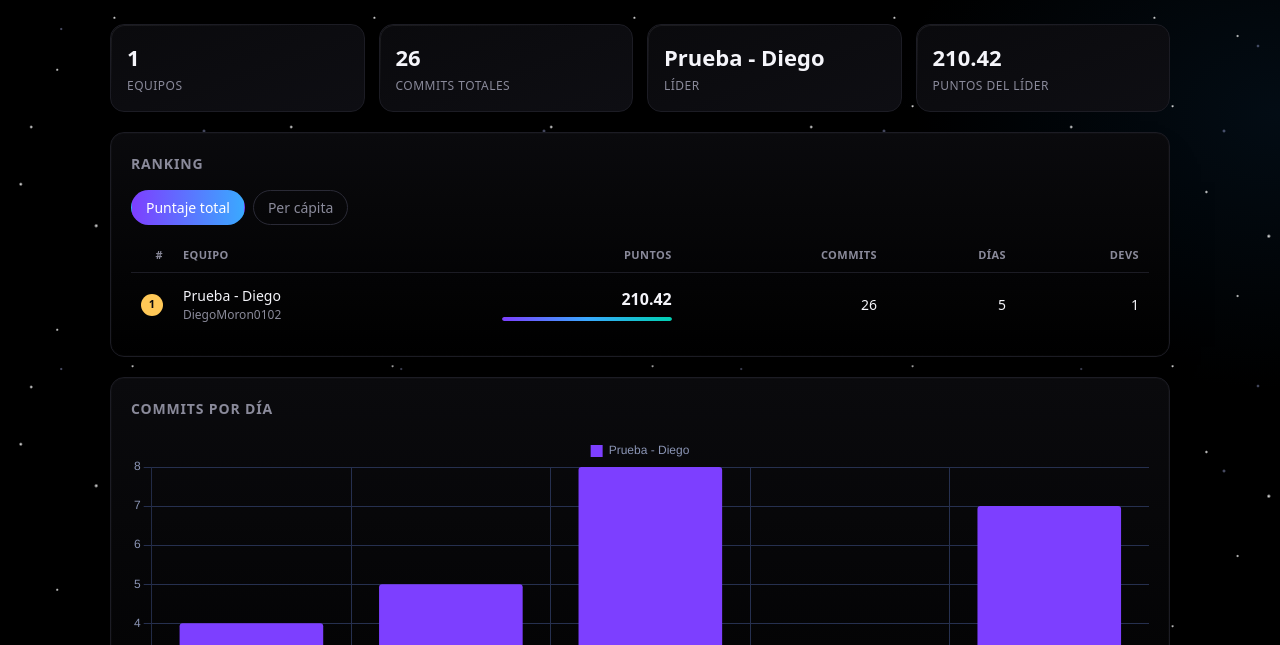
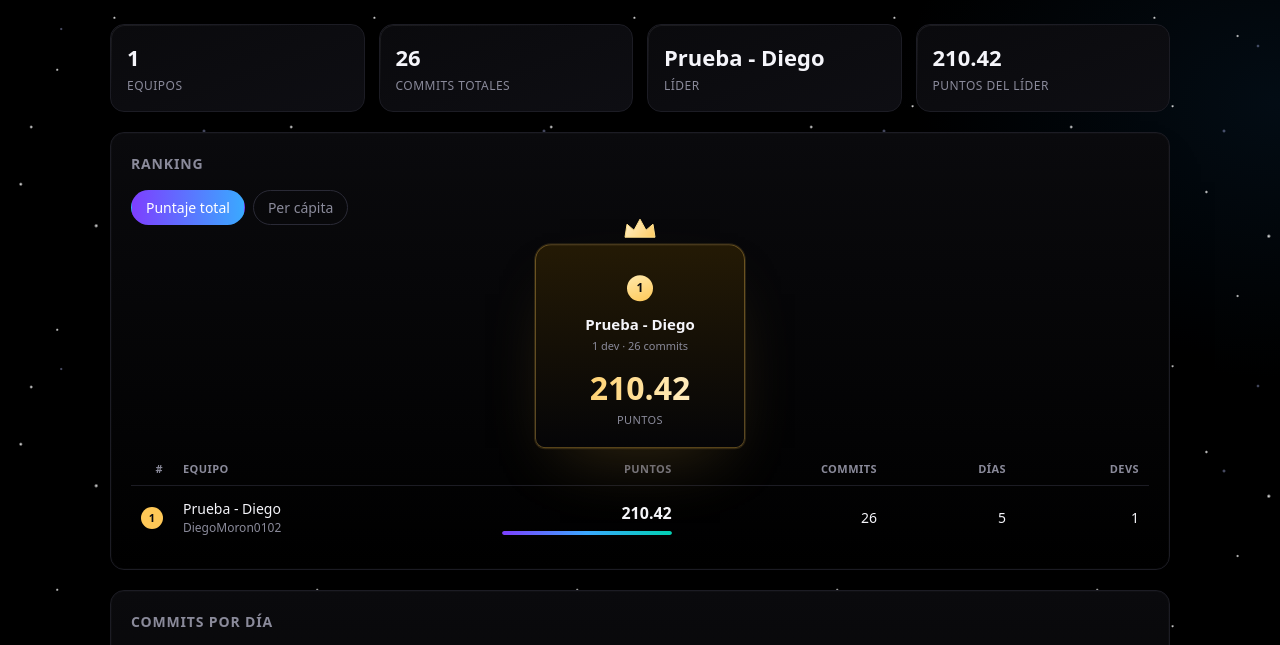
Before and after one commit to DiegoMoron0102/stellar-elite-tracker, a plain HTML site: page index.html in a window 1280 px wide. Shown: the part 107-752 px from the top of the page. Drawn offline with nearby package versions, Linux system fonts and the light colour scheme.

Commit message:
Dashboard: podio real (corona, resplandor dorado, elevación por puesto) y paginación de actividad a 10 por página
Co-Authored-By: Claude Sonnet 5 <noreply@anthropic.com>
Claude-Session: https://claude.ai/code/session_013cJKgmfKVCgttiJ6rEUzZu

```diff
--- a/index.html
+++ b/index.html
@@ -86,6 +86,31 @@
   .rank{color:var(--dim);width:36px;font-variant-numeric:tabular-nums}
   .medal{display:inline-flex;align-items:center;justify-content:center;width:22px;height:22px;border-radius:50%;font-weight:700;font-size:11px;color:#0a0a0d}
   .medal.g{background:var(--gold)}.medal.s{background:var(--silver)}.medal.b{background:var(--bronze)}
+
+  .podio{display:flex;align-items:flex-end;justify-content:center;gap:16px;padding:10px 0 0;flex-wrap:wrap}
+  .pod{width:180px;text-align:center;border-radius:16px 16px 10px 10px;padding:22px 14px 18px;position:relative;
+       background:linear-gradient(180deg,#151520,#050507);border:1px solid var(--line2);
+       box-shadow:0 25px 50px -25px #000}
+  .pod .crown{position:absolute;top:-30px;left:50%;transform:translateX(-50%)}
+  .pod .name{font-weight:700;font-size:15px;margin:6px 0 2px;white-space:nowrap;overflow:hidden;text-overflow:ellipsis}
+  .pod .who{color:var(--dim);font-size:11px;margin-bottom:10px;min-height:14px}
+  .pod .score{font-size:26px;font-weight:800;font-variant-numeric:tabular-nums}
+  .pod .unit{color:var(--dim);font-size:11px;text-transform:uppercase;letter-spacing:.04em}
+  .pod-1{order:2;width:210px;padding-top:30px;z-index:2;
+    background:linear-gradient(180deg,#241a05,#050507);border:1px solid #ffc85755;
+    box-shadow:0 0 0 1px #ffc85722,0 30px 70px -25px #ffc85733,0 25px 50px -25px #000}
+  .pod-1 .score{font-size:32px;background:linear-gradient(90deg,var(--gold),#fff6da);-webkit-background-clip:text;background-clip:text;color:transparent}
+  .pod-2{order:1;align-self:flex-end;margin-bottom:0}
+  .pod-2{background:linear-gradient(180deg,#1b1e26,#050507);border:1px solid #c9cfe044}
+  .pod-3{order:3;align-self:flex-end}
+  .pod-3{background:linear-gradient(180deg,#241608,#050507);border:1px solid #e0975a44}
+  @keyframes float{0%,100%{transform:translateY(0)}50%{transform:translateY(-5px)}}
+  .pod-1{animation:float 3.5s ease-in-out infinite}
+  .rank-badge{display:inline-flex;align-items:center;justify-content:center;width:26px;height:26px;border-radius:50%;
+    font-weight:800;font-size:12px;color:#0a0a0d;margin-bottom:6px}
+  .rank-badge.g{background:linear-gradient(160deg,#ffe9ad,var(--gold))}
+  .rank-badge.s{background:linear-gradient(160deg,#f1f3fa,var(--silver))}
+  .rank-badge.b{background:linear-gradient(160deg,#f0c39a,var(--bronze))}
   .bar{height:4px;border-radius:2px;background:var(--line);margin-top:6px;overflow:hidden}
   .bar i{display:block;height:100%;background:linear-gradient(90deg,var(--acc),var(--acc2),var(--acc3));border-radius:2px;transition:width .4s}
   .pts{font-weight:700;font-size:16px;font-variant-numeric:tabular-nums}
@@ -136,6 +161,7 @@
       <button id="bTotal" class="on">Puntaje total</button>
       <button id="bCap">Per cápita</button>
     </div>
+    <div class="podio" id="podio"></div>
     <div class="scroll"><table>
       <thead><tr><th class="rank">#</th><th>Equipo</th><th>Puntos</th><th>Commits</th><th>Días</th><th>Devs</th></tr></thead>
       <tbody id="tRank"></tbody>
@@ -206,10 +232,33 @@ function render(d) {
 
   const medalla = i => i===0 ? '<span class="medal g">1</span>' : i===1 ? '<span class="medal s">2</span>' : i===2 ? '<span class="medal b">3</span>' : `<span class="rank">${i+1}</span>`;
 
+  const CROWN = `<svg class="crown" width="34" height="26" viewBox="0 0 34 26" fill="none">
+    <defs><linearGradient id="gCrown" x1="0" y1="0" x2="34" y2="26" gradientUnits="userSpaceOnUse">
+      <stop offset="0%" stop-color="#fff6da"/><stop offset="100%" stop-color="#ffc857"/>
+    </linearGradient></defs>
+    <path d="M2 22 L4 9 L11 15 L17 4 L23 15 L30 9 L32 22 Z" fill="url(#gCrown)" stroke="#ffdf8a" stroke-width="1"/>
+  </svg>`;
+
   let modo = 'total';
+  const podio = (eq) => {
+    const top = eq.slice(0,3).filter(e => e[modo] > 0 || eq.length <= 3);
+    document.getElementById('podio').innerHTML = top.map((e,i) => {
+      const cls = ['pod-1','pod-2','pod-3'][i], badge = ['g','s','b'][i];
+      return `<div class="pod ${cls}">
+        ${i===0 ? CROWN : ''}
+        <span class="rank-badge ${badge}">${i+1}</span>
+        <div class="name">${e.name}</div>
+        <div class="who">${e.contribuidores.length} dev${e.contribuidores.length===1?'':'s'} · ${e.commits} commits</div>
+        <div class="score">${e[modo]}</div>
+        <div class="unit">${modo==='total' ? 'puntos' : 'pts / persona'}</div>
+      </div>`;
+    }).join('');
+  };
+
   const tabla = () => {
     const eq = [...d.teams].sort((a,b) => b[modo] - a[modo]);
     const max = Math.max(1, ...eq.map(e => e[modo]));
+    podio(eq);
     document.getElementById('tRank').innerHTML = eq.map((e,i) => `
       <tr class="${e[modo] ? '':'zero'}">
         <td class="rank">${medalla(i)}</td>
@@ -252,7 +301,7 @@ function render(d) {
   if (fEquipo.options.length === 1) {
     fEquipo.innerHTML += d.teams.map(e => `<option value="${e.name}">${e.name}</option>`).join('');
   }
-  const POR_PAGINA = 15;
+  const POR_PAGINA = 10;
 
   const filtrados = () => fEquipo.value ? d.commits.filter(c => c.team === fEquipo.value) : d.commits;
 
```
